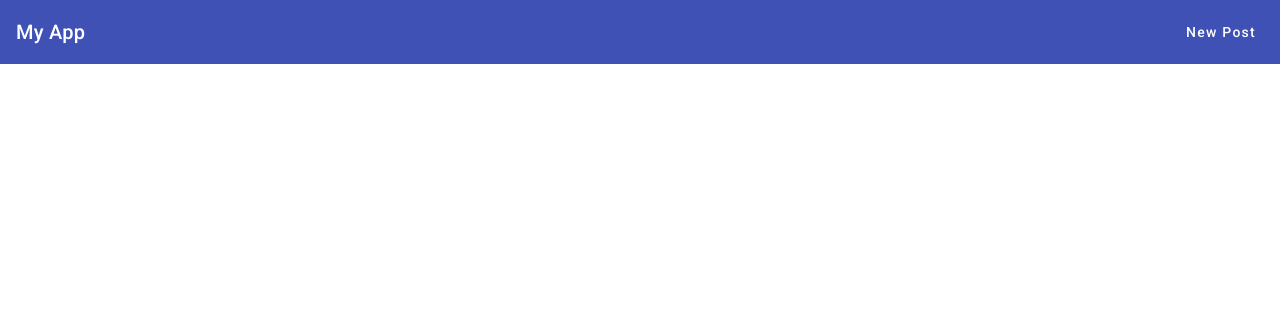
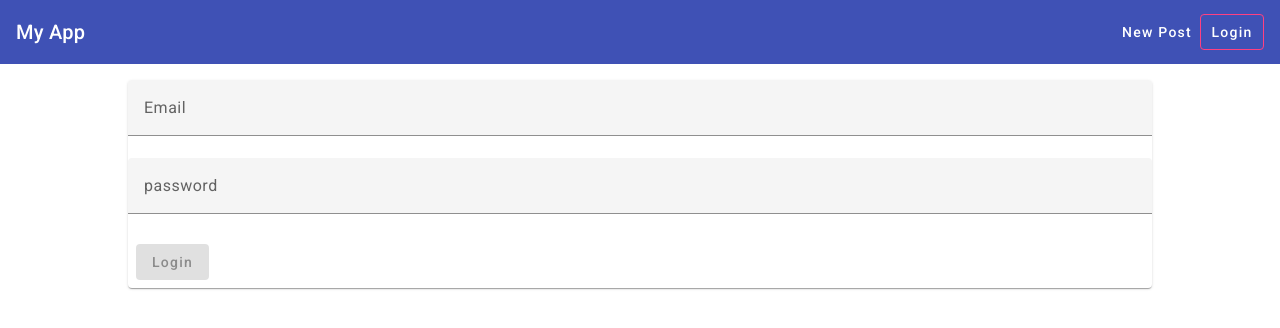
Before and after one commit to doug-newton/mean-course-udemy, an Angular app: page /login in a window 1280 px wide. Before the commit this address led to /. Shown: the top 328 px of the page. Built offline with nearby package versions, Linux system fonts and the light colour scheme.

Commit message:
add login form

```diff
--- a/src/app/app-routing.module.ts
+++ b/src/app/app-routing.module.ts
@@ -2,11 +2,13 @@ import { NgModule } from '@angular/core';
 import { RouterModule, Routes } from '@angular/router';
 import { PostListComponent } from './posts/post-list/post-list.component';
 import { PostCreateComponent } from './posts/post-create/post-create.component';
+import { LoginComponent } from './auth/login/login.component';
 
 const routes: Routes = [
   { path: '', component: PostListComponent },
   { path: 'create', component: PostCreateComponent },
   { path: 'edit/:postId', component: PostCreateComponent },
+  { path: 'login', component: LoginComponent }
 ];
 
 @NgModule({
--- /dev/null
+++ b/src/app/auth/login/login.component.html
@@ -0,0 +1,15 @@
+<mat-card>
+    <form (submit)="onLogin(loginForm)" #loginForm="ngForm">
+        <mat-form-field>
+            <input matInput ngModel type="email" name="email" placeholder="Email" #emailInput="ngModel" required email>
+            <mat-error *ngIf="emailInput.invalid">Please enter a valid email</mat-error>
+        </mat-form-field>
+        <mat-form-field>
+            <input matInput ngModel type="password" name="password" placeholder="password" #passwordInput="ngModel" required>
+            <mat-error *ngIf="passwordInput.invalid">Please enter a password</mat-error>
+        </mat-form-field>
+        <mat-card-actions>
+            <button color="primary" mat-raised-button type="submit" [disabled]="loginForm.invalid">Login</button>
+        </mat-card-actions>
+    </form>
+</mat-card>
--- /dev/null
+++ b/src/app/auth/login/login.component.scss
@@ -0,0 +1,8 @@
+textarea,
+mat-form-field {
+    width: 100%
+}
+
+mat-spinner {
+    margin: 3rem auto
+}
--- /dev/null
+++ b/src/app/auth/login/login.component.ts
@@ -0,0 +1,16 @@
+import { Component } from "@angular/core";
+import { NgForm } from "@angular/forms";
+
+@Component({
+    templateUrl: './login.component.html',
+    styleUrls: [
+        './login.component.scss'
+    ]
+})
+export class LoginComponent {
+
+    onLogin(form: NgForm){
+        console.log(form.value)
+    }
+
+}
--- a/src/app/header/header.component.html
+++ b/src/app/header/header.component.html
@@ -5,5 +5,8 @@
         <li>
             <a mat-button routerLink="/create" routerLinkActive="mat-accent">New Post</a>
         </li>
+        <li>
+            <a mat-button routerLink="/login" routerLinkActive="mat-accent">Login</a>
+        </li>
     </ul>
 </mat-toolbar>
--- a/src/app/header/header.component.scss
+++ b/src/app/header/header.component.scss
@@ -2,6 +2,7 @@ ul {
     list-style: none;
     padding: 0;
     margin: 0;
+    display: flex
 }
 
 a {
```
Also changed, not shown: src/app/app.module.ts (+5 -2 lines).
